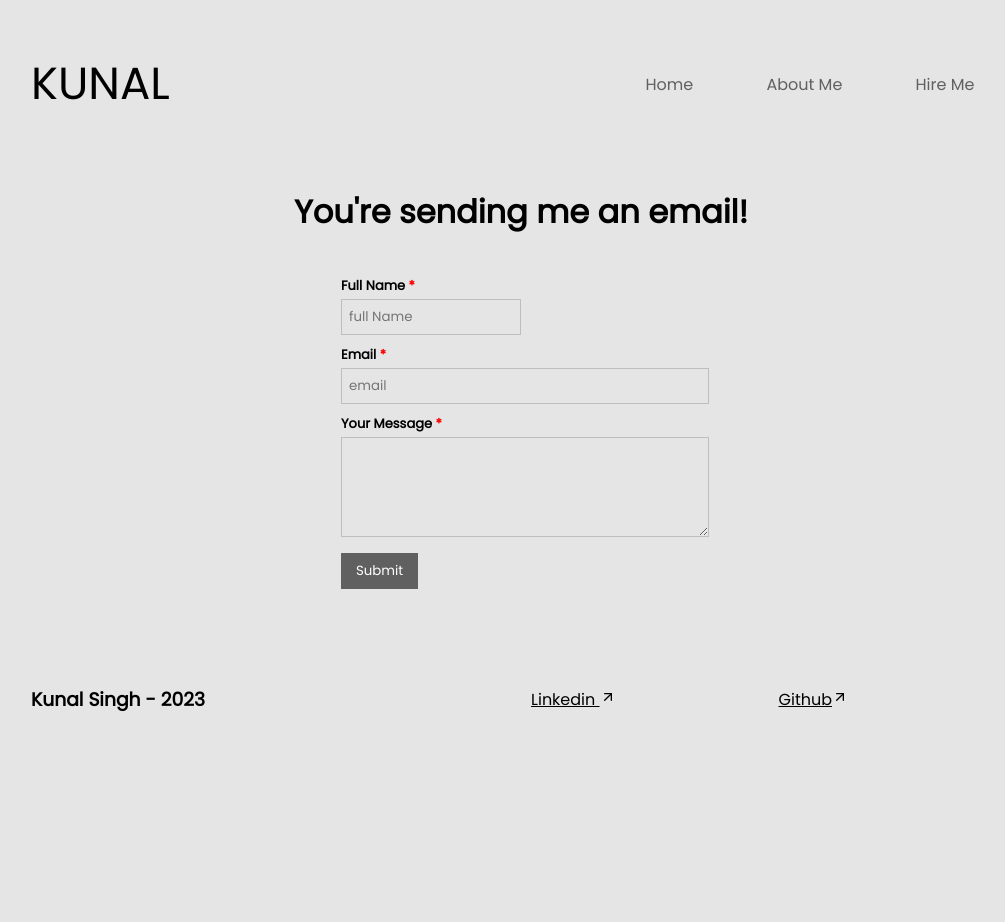
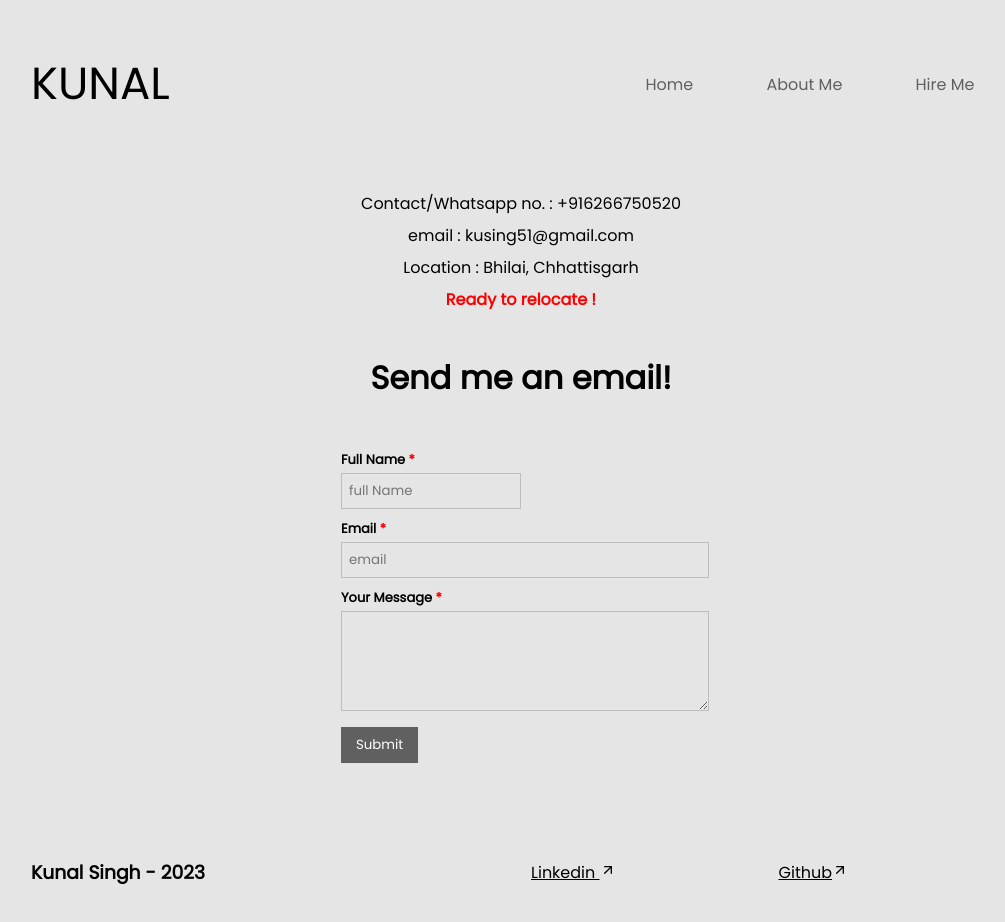
Before and after one commit to kunalsingh9988/my-portfolio, a React (Create React App) app: page /contact in a window 1280 px wide. Shown: the whole page, without its empty margins (119-1124 px from the left). Before the commit the page ends 800 px from the top, so only its background shows below. Built offline with nearby package versions, Linux system fonts and the light colour scheme.

Commit message:
contact added and github link changed

```diff
--- a/src/components/Footer.jsx
+++ b/src/components/Footer.jsx
@@ -11,7 +11,7 @@ const Footer = ({email}) => {
       </div>
       <div className="footer-right">
           <Link to="https://www.linkedin.com/in/kunal-singh-2724571b2/" target="_blank">Linkedin <FiArrowUpRight/>  </Link>
-          <Link to="https://github.com/kunalsingh9988/kunal-ecommerce" target="_blank">Github<FiArrowUpRight/></Link>
+          <Link to="https://github.com/kunalsingh9988/" target="_blank">Github<FiArrowUpRight/></Link>
           {email.isTrue ?  email.emailLink: null}
       </div>
     </div>
--- a/src/index.css
+++ b/src/index.css
@@ -273,9 +273,19 @@ nav {
 
 /* contact */
 .contact{
+  /* text-align: center; */
+
   margin-top: 70px ;
+  line-height: 2;
+}
+.upper-text{
+  margin-top: 40px;
+  display: flex;
+  flex-direction: column;
+  text-align: center;
 }
 .contact h1{
+  margin-top: 30px;
   text-align: center;
 }
 .form-style-1 {
--- a/src/pages/Contact.jsx
+++ b/src/pages/Contact.jsx
@@ -10,7 +10,14 @@ const Contact = () => {
   }
   return (
     <div className="contact">
-      <h1>You're sending me an email!</h1>
+      <div className="upper-text">
+
+      <span>Contact/Whatsapp no. : +916266750520</span>
+      <span>email : kusing51@gmail.com</span>
+      <span>Location : Bhilai, Chhattisgarh</span>
+      <b style={{color:"red"}}> Ready to relocate !</b>
+      </div>
+      <h1>Send me an email!</h1>
       <form action="https://formspree.io/f/myyqyjjj" method="POST">
         <ul className="form-style-1">
           <li>
```
